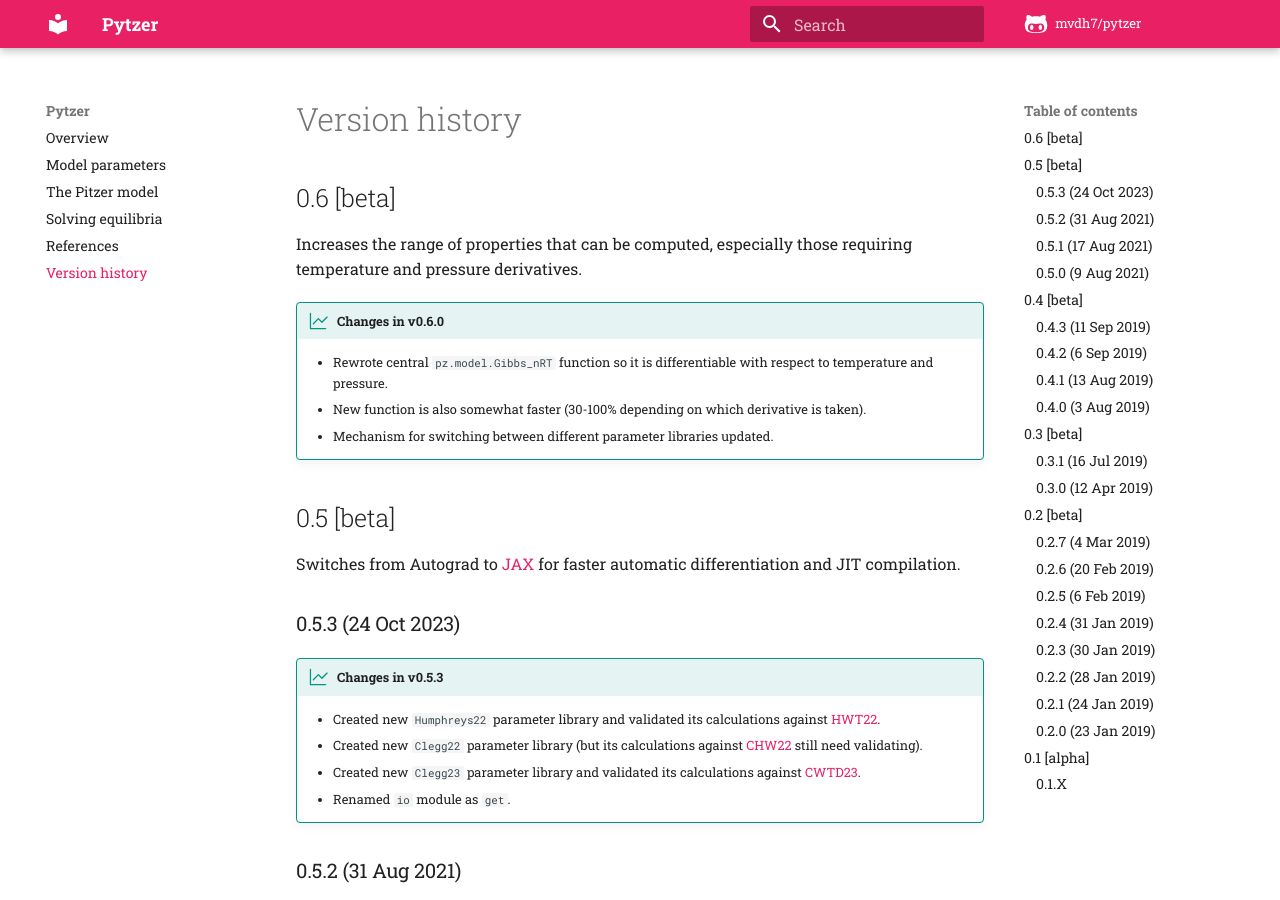
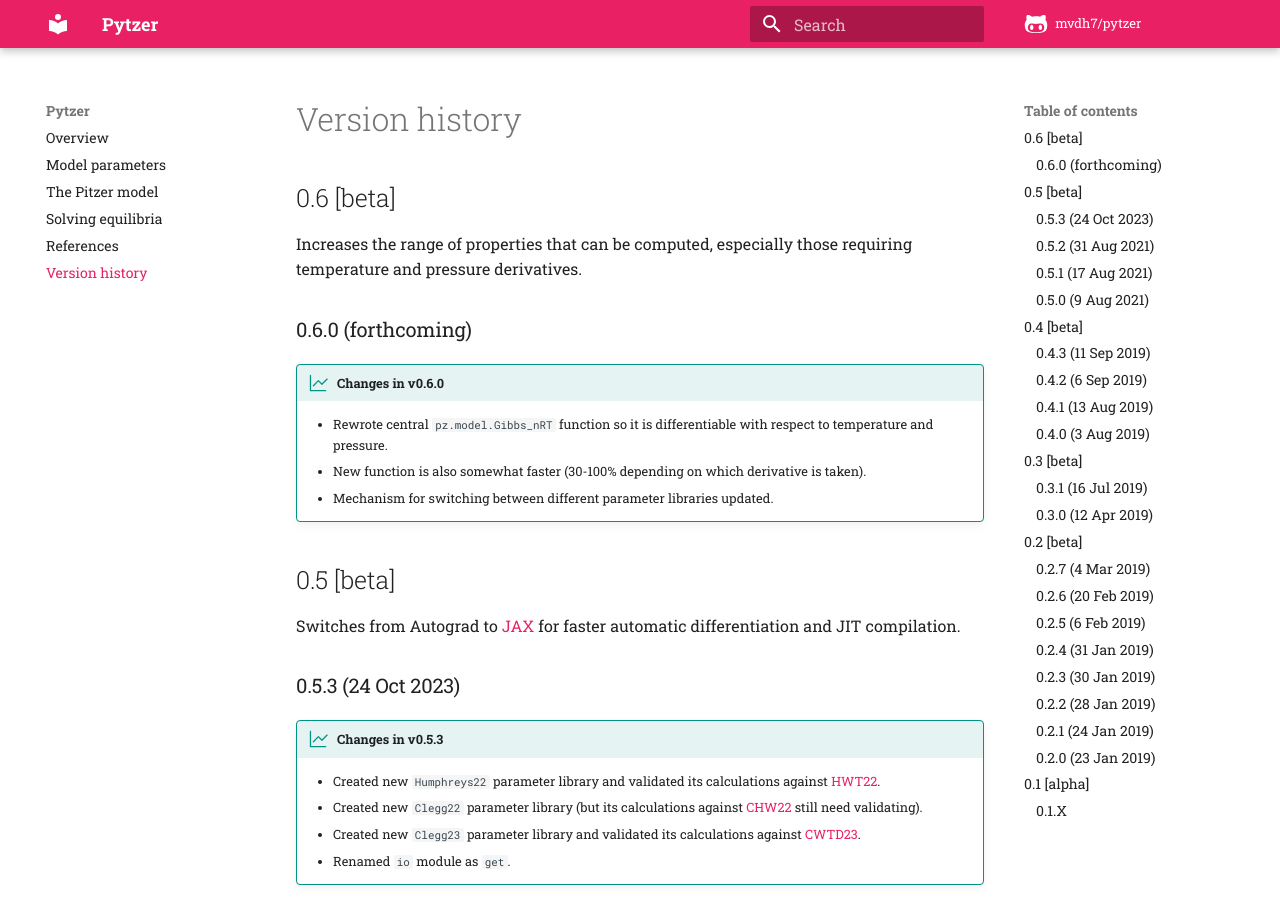
Before and after one commit to mvdh7/pytzer, an MkDocs documentation site: the page built from docs/versions.md, in a window 1280 px wide and 900 px high. Built offline with MkDocs 1.6.1 and Material for MkDocs 9.7.7, drawn with Linux system fonts in a browser that asks for light colours; comment, search, counter and statistics services are not loaded.

Commit message:
Add forthcoming note

```diff
--- a/docs/versions.md
+++ b/docs/versions.md
@@ -3,6 +3,8 @@
 ## 0.6 [beta]
 
 Increases the range of properties that can be computed, especially those requiring temperature and pressure derivatives.
+
+### 0.6.0 (forthcoming)
 
 !!! new-version "Changes in v0.6.0"
     * Rewrote central `pz.model.Gibbs_nRT` function so it is differentiable with respect to temperature and pressure.
```
